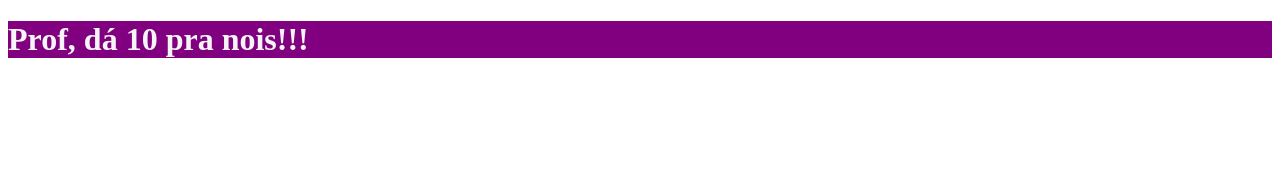
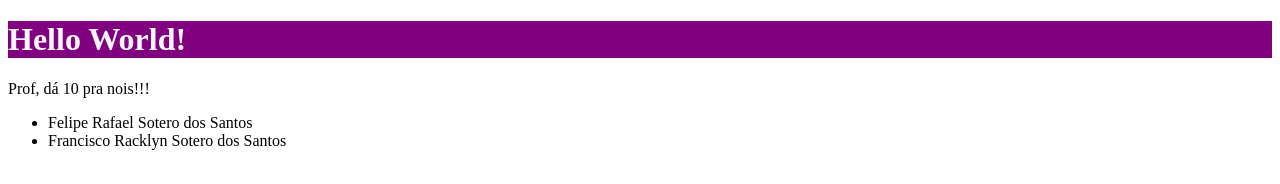
Before and after one commit to Racklyn/html-inicial, a plain HTML site: page index.html in a window 1280 px wide. Drawn offline with Linux system fonts and the light colour scheme.

Commit message:
added tag ul to html

```diff
--- a/index.html
+++ b/index.html
@@ -7,7 +7,13 @@
 </head>
 <body>
     <h1 style="color: whitesmoke;background-color: purple;">
-        Prof, dá 10 pra nois!!!
+        Hello World!
     </h1>
+    <p>Prof, dá 10 pra nois!!!</p>
+
+    <ul>
+        <li>Felipe Rafael Sotero dos Santos</li>
+        <li>Francisco Racklyn Sotero dos Santos</li>
+    </ul>
 </body>
 </html>
```
